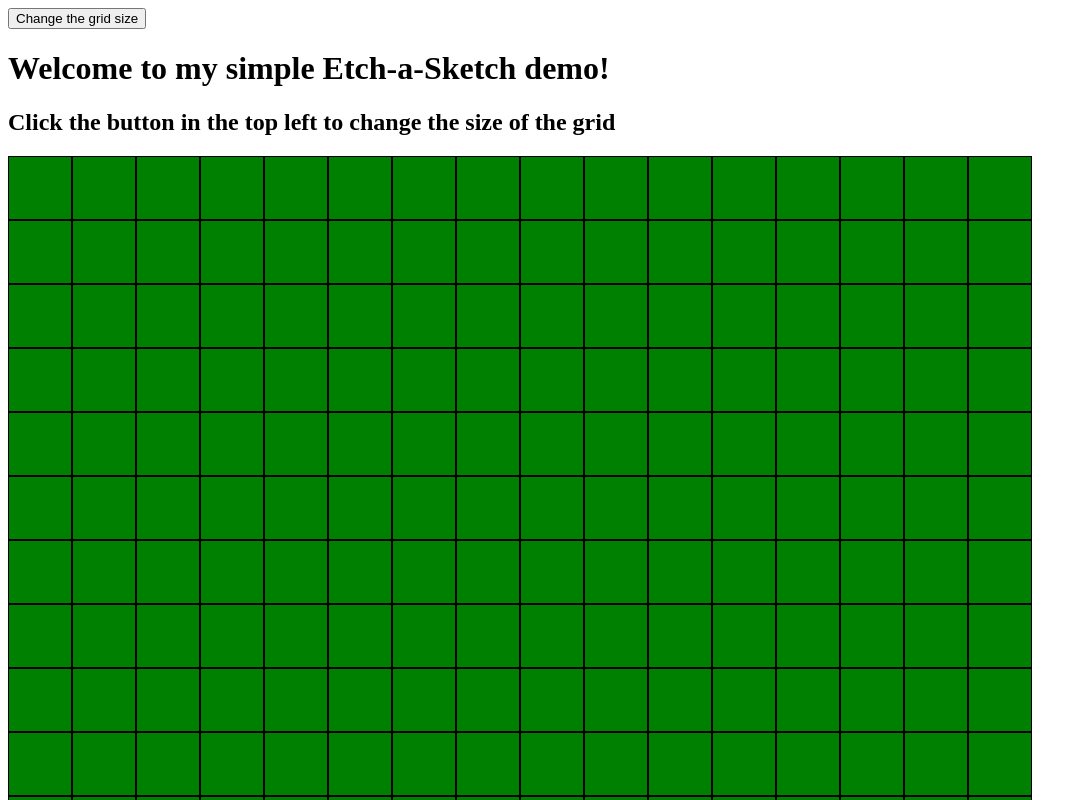
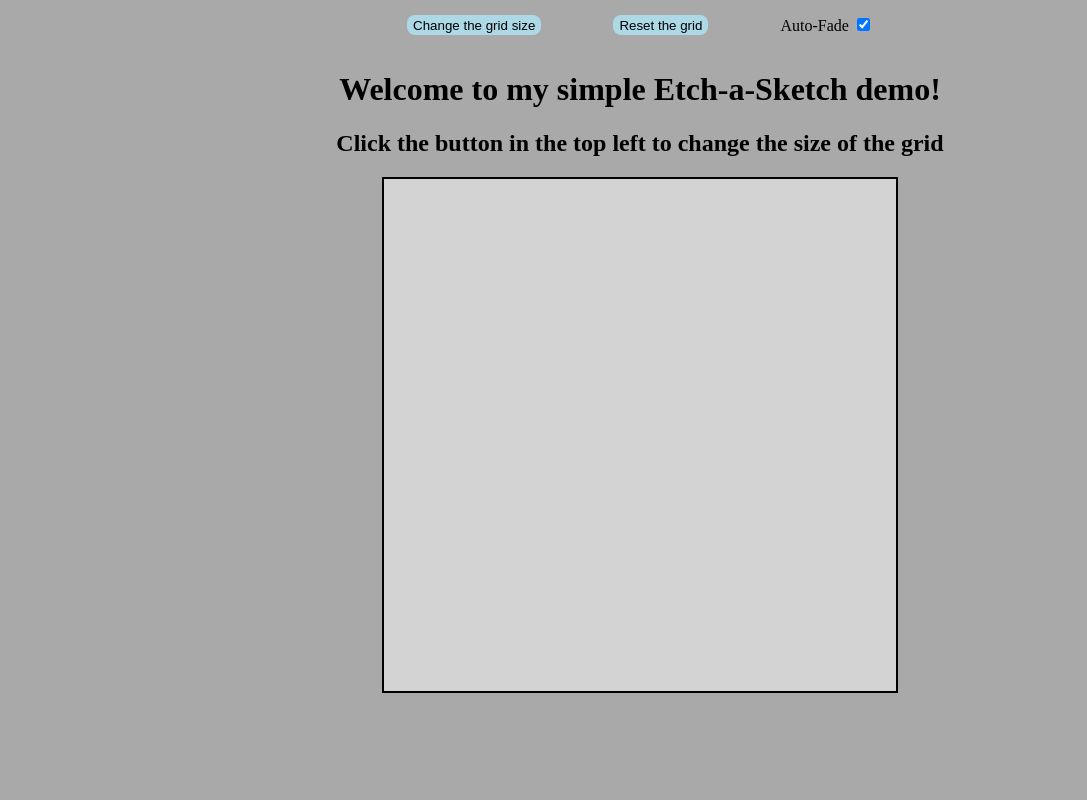
Before and after one commit to HatcherBlair/Etch-a-Sketch-TOP, a plain HTML site: page index.html in a window 1280 px wide. Shown: the top 800 px of the page, without its empty margins (0-1087 px from the left). Drawn offline with Linux system fonts and the light colour scheme.

Commit message:
Finished styling, added a reset button, a toggle for auto-fade, and changed the functionality to require mousedown to be true to draw

```diff
--- a/index.html
+++ b/index.html
@@ -9,7 +9,11 @@
 <body>
     <div class="nav-bar">
         <button id="grid-size">Change the grid size</button>
-
+        <button id="reset">Reset the grid</button>
+        <label class="auto-fade-checkbox">Auto-Fade
+            <input class="checkbox" type="checkbox" checked="checked">
+            <span class="auto-fade-checkmark"></span>
+        </label>
     </div>
     <h1>Welcome to my simple Etch-a-Sketch demo!</h1>
     <h2>Click the button in the top left to change the size of the grid</h2>
--- a/script.js
+++ b/script.js
@@ -1,31 +1,37 @@
 // Defualt grid size is 16x16
-function generateGrid(gridSize = 256) {
+function generateGrid(gridSize = 16) {
     const grid = document.querySelector('.grid');
-    const numCol = Math.floor(Math.sqrt(gridSize));
+    gridSize = Math.floor(gridSize);
     grid.style.display = 'flex';
     grid.style.flex = '1';
     grid.style.flexDirection = 'column';
 
     // Loop over the number of rows in the grid
-    for (let i = 0; i < numCol; i++) {
+    for (let i = 0; i < gridSize; i++) {
         // Create a new row
         const newRow = document.createElement("div");
         newRow.style.display = 'flex';
         newRow.style.flex = '1';
 
         // Loop over the number of columns in the grid
-        for (let j = 0; j < numCol; j++) {
+        for (let j = 0; j < gridSize; j++) {
             const newDiv = document.createElement("div");
-            newDiv.style.width = `${1024 / Math.floor(Math.sqrt(gridSize))}px`;
-            newDiv.style.background = 'green';
-            newDiv.style.border = 'solid black 1px';
+            newDiv.style.width = `${512 / gridSize}px`;
+            newDiv.style.background = 'lightgray';
 
             // Mouse over makes the square change to a random RGB color
             newDiv.addEventListener("mouseover", (e) => {
-                e.target.style.background = `rgb(${getRandomColor()}, ${getRandomColor()}, ${getRandomColor()})`;
+                if (mouseDown) {
+                    e.target.style.background = `rgb(${getRandomColor()},
+                        ${getRandomColor()}, ${getRandomColor()})`;
+                }
 
                 // Returns to original color after 2 seconds
-                setTimeout(() => {e.target.style.background = 'green';}, 2000)
+                setTimeout(() => {
+                    if (document.querySelector('.checkbox').checked) {
+                        e.target.style.background = 'lightgray';
+                    }
+                }, 2000)
             });
             newRow.appendChild(newDiv);
         }
@@ -40,6 +46,7 @@ function getRandomColor() {
     return Math.floor(Math.random() * 256);
 }
 
+// Deletes all children in the grid
 function deleteGrid() {
     const grid = document.querySelector('.grid');
     while (grid.hasChildNodes()) {
@@ -47,14 +54,31 @@ function deleteGrid() {
     }
 }
 
+// Resets the grid
+function resetGrid() {
+    deleteGrid();
+    generateGrid();
+}
+
 // Event listener for gridSize button, max value 1000
 const gridSizeButton = document.querySelector('#grid-size');
 gridSizeButton.addEventListener('click', () => {
     let newGridSize = Math.floor(
-        parseInt(prompt("Enter a new grid size (for best results it should be a square)")));
-    newGridSize = newGridSize <= 1000 ? newGridSize : 1000;
+        parseInt(prompt("Enter a new grid size, up to 100")));
+    newGridSize = newGridSize <= 100 ? newGridSize : 100;
     deleteGrid();
     generateGrid(newGridSize);
 })
 
+// Event listener for reset button
+const resetGridButton = document.querySelector('#reset');
+resetGridButton.addEventListener('click', () => {
+    resetGrid();
+})
+
+// Keep track of mouse button being held down
+let mouseDown = false;
+document.body.onmousedown = () => (mouseDown = true);
+document.body.onmouseup = () => (mouseDown = false);
+
 generateGrid();
--- a/style.css
+++ b/style.css
@@ -1,7 +1,30 @@
 .grid {
-    max-width: 1024px;
-    max-height: 1024px;
-    width: 1024px;
-    height: 1024px;
-    background-color: blue;
+    text-align: center;
+    max-width: 512px;
+    max-height: 512px;
+    width: 512px;
+    height: 512px;
+    border: 2px solid black;
+    margin: auto;
 }
+
+body {
+    margin: auto;
+    width: 50%;
+    text-align: center;
+    background-color: darkgray;
+}
+
+.nav-bar {
+    display: flex;
+    justify-content: space-evenly;
+    margin: auto;
+    padding: 15px;
+
+}
+
+button {
+    background: lightblue;
+    border: none;
+    border-radius: 8px;
+}
```
